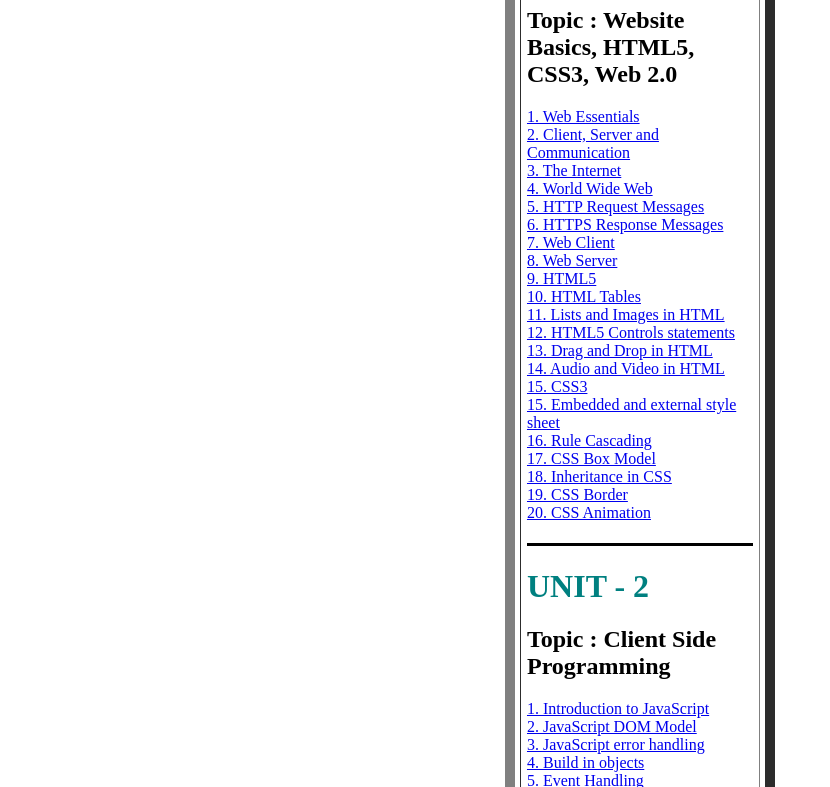
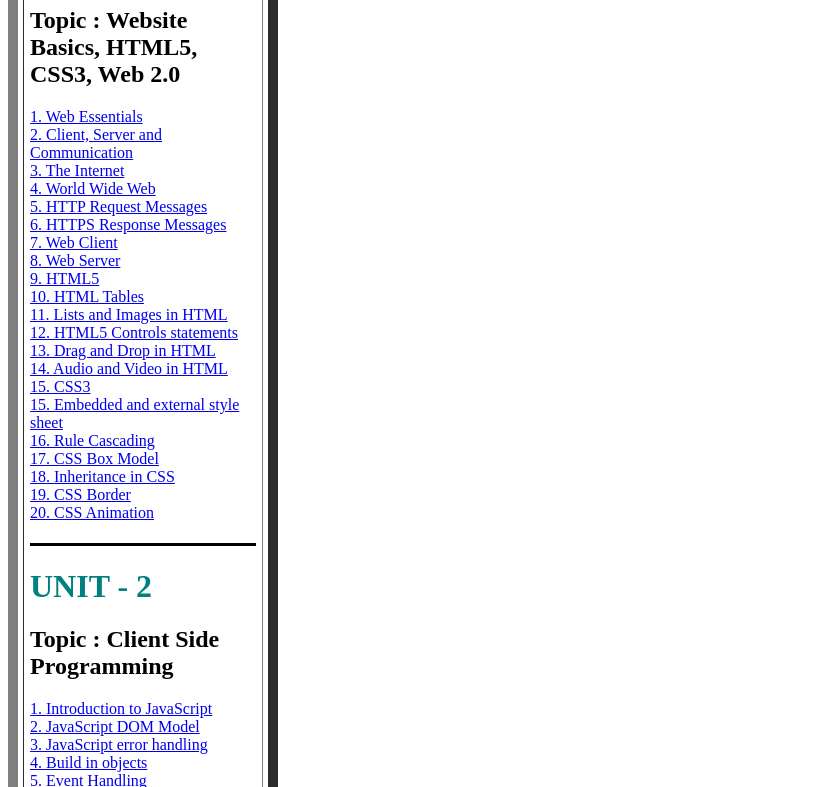
Before and after one commit to manish-cloud-n/html_workspace, a plain HTML site: page Task1.html in a window 1280 px wide. Shown: the part 187-974 px from the top of the page, without its empty margins (0-830 px from the left). Drawn offline with Linux system fonts and the light colour scheme.

Commit message:
Updates: 2025-12-16T16:39:37.622Z

```diff
--- a/Task1.html
+++ b/Task1.html
@@ -8,7 +8,7 @@
       cellspacing="5"
       cellpadding="6"
       bgcolor="white"
-      align="center"
+      align="left"
     >
       <tr>
         <td>
```
